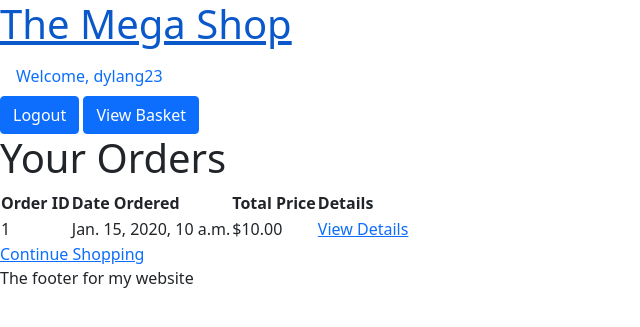
After one commit to Mbpono24/CSC1113-A1, a Django app: page /orders/ in a window 1280 px wide. The commit adds this page. Shown: the top 327 px of the page, without its empty margins (0-640 px from the left). Run offline with Django 5.2, Linux system fonts and the light colour scheme; a user stored in the database is signed in; tables that the repository leaves empty hold one stand-in row (values such as "Sample post").

Commit message:
Adding Checkout + Orders Page

```diff
--- a/backend/backend/mikeshop/models.py
+++ b/backend/backend/mikeshop/models.py
@@ -24,8 +24,8 @@ class BasketItem(models.Model):
     product_id = models.ForeignKey(Product, on_delete=models.CASCADE)
     quantity = models.IntegerField(default=1)
 
-def item_price(self):
-    return self.product_id.price * self.quantity
+    def item_price(self):
+        return self.product_id.price * self.quantity
 
 class Order(models.Model):
     id = models.AutoField(primary_key=True)
--- a/backend/backend/mikeshop/templates/base.html
+++ b/backend/backend/mikeshop/templates/base.html
@@ -12,6 +12,7 @@
             {% if user.is_authenticated %}
             <a class="nav-link" href="#">Welcome, {{user.username}}</a>
             <a href="{% url 'logout' %}" class="btn btn-primary">Logout</a>
+            <a href="{% url 'view_basket' %}"class="btn btn-primary">View Basket</a>
             {% else %}
             <a href="{% url 'login' %}" class="btn btn-primary">Login</a>
             <a href="{% url 'register' %}" class="btn btn-primary">Register</a>
--- /dev/null
+++ b/backend/backend/mikeshop/templates/view_orders.html
@@ -0,0 +1,31 @@
+{% extends 'base.html' %}
+
+{% block title %}Your Orders{% endblock %}
+
+{% block content %}
+<h1>Your Orders</h1>
+
+{% if orders %}
+    <table>
+        <tr>
+            <th>Order ID</th>
+            <th>Date Ordered</th>
+            <th>Total Price</th>
+            <th>Details</th>
+        </tr>
+        {% for order in orders %}
+        <tr>
+            <td>{{ order.id }}</td>
+            <td>{{ order.date_ordered }}</td>
+            <td>${{ order.total_price }}</td>
+            <td><a href="{% url 'order_confirmation' order.id %}">View Details</a></td>
+        </tr>
+        {% endfor %}
+    </table>
+{% else %}
+    <p>You have no completed orders.</p>
+{% endif %}
+
+<a href="{% url 'products' %}">Continue Shopping</a>
+
+{% endblock %}
--- a/backend/backend/mikeshop/urls.py
+++ b/backend/backend/mikeshop/urls.py
@@ -9,5 +9,11 @@ urlpatterns = [
    path('products/<int:prodid>/', views.product_individual, name="individual_product" ),
    path('login/', auth_views.LoginView.as_view(template_name='login.html'), name='login'),
    path('logout/', auth_views.LogoutView.as_view(), name='logout'),
-   path('addbasket/<int:prodid>/', views.add_to_basket, name="add_basket")
+   path('addbasket/<int:prodid>/', views.add_to_basket, name="add_basket"),
+   path('view-basket/', views.view_basket, name='view_basket'),
+   path('update-quantity/<int:item_id>/', views.update_quantity, name='update_quantity'),
+   path('remove-from-basket/<int:item_id>/', views.remove_from_basket, name='remove_from_basket'),
+   path('checkout/', views.checkout, name='checkout'),
+   path('orders/', views.view_orders, name='view_orders'),
+   path('order-confirmation/<int:order_id>/', views.order_confirmation, name='order_confirmation')
 ]
--- a/backend/backend/mikeshop/views.py
+++ b/backend/backend/mikeshop/views.py
@@ -1,5 +1,5 @@
 from django.http import HttpResponse
-from django.shortcuts import render, redirect
+from django.shortcuts import render, redirect, get_object_or_404
 from .models import *
 from .form import *
 from django.contrib.auth import login, logout
@@ -50,3 +50,82 @@ def add_to_basket(request, prodid):
         sbi.quantity = sbi.quantity+1
         sbi.save()
     return redirect("/products")
+
+
+
+def view_basket(request):
+    # Ensure the user is authenticated
+    if not request.user.is_authenticated:
+        return redirect('/login')  # Redirect to login page if not authenticated
+
+    # Get the user's active basket
+    basket = get_object_or_404(Basket, user_id=request.user, is_active=True)
+
+    # Get all items in the basket
+    basket_items = BasketItem.objects.filter(basket_id=basket)
+
+    # Calculate total price
+    total_price = sum(item.item_price() for item in basket_items)
+
+    # Pass the basket and basket items to the template
+    context = {
+        'basket': basket,
+        'basket_items': basket_items,
+        'total_price': total_price
+    }
+    return render(request, 'view_basket.html', context)
+
+
+def update_quantity(request, item_id):
+    if request.method == 'POST':
+        basket_item = get_object_or_404(BasketItem, id=item_id)
+        new_quantity = int(request.POST.get('quantity', 1))
+
+        if new_quantity > 0:
+            basket_item.quantity = new_quantity
+            basket_item.save()
+        return redirect('view_basket')
+
+
+def remove_from_basket(request, item_id):
+    if request.method == 'POST':
+        basket_item = get_object_or_404(BasketItem, id=item_id)
+        basket_item.delete()
+        return redirect('view_basket')
+
+
+def checkout(request):
+    # Get the user's active basket
+    basket = Basket.objects.filter(user_id=request.user, is_active=True).first()
+
+    if not basket:
+        return redirect('view_basket')
+
+    # Calculate the total price for the basket
+    total_price = sum(item.item_price() for item in basket.basketitem_set.all())
+
+    # Create the order
+    order = Order.objects.create(
+        user_id=request.user,  # ForeignKey to the user
+        basket_id=basket,      # ForeignKey to the basket
+        total_price=total_price
+    )
+
+    # Mark the basket as inactive
+    basket.is_active = False
+    basket.save()
+
+    # Redirect to the order confirmation page
+    return redirect('order_confirmation', order_id=order.id)
+
+
+def view_orders(request):
+    # Fetch the orders for the current user
+    orders = Order.objects.filter(user_id=request.user).order_by('-date_ordered')
+    return render(request, 'view_orders.html', {'orders': orders})
+
+
+def order_confirmation(request, order_id):
+    # Fetch the order based on the ID and the user
+    order = Order.objects.get(id=order_id, user_id=request.user)
+    return render(request, 'order_confirmation.html', {'order': order})
```
Also changed, not shown: backend/backend/mikeshop/templates/checkout.html (added, +8 -0 lines), backend/backend/mikeshop/templates/order_confirmation.html (added, +21 -0 lines), backend/backend/mikeshop/templates/view_basket.html (added, +51 -0 lines), backend/backend/db.sqlite3.
